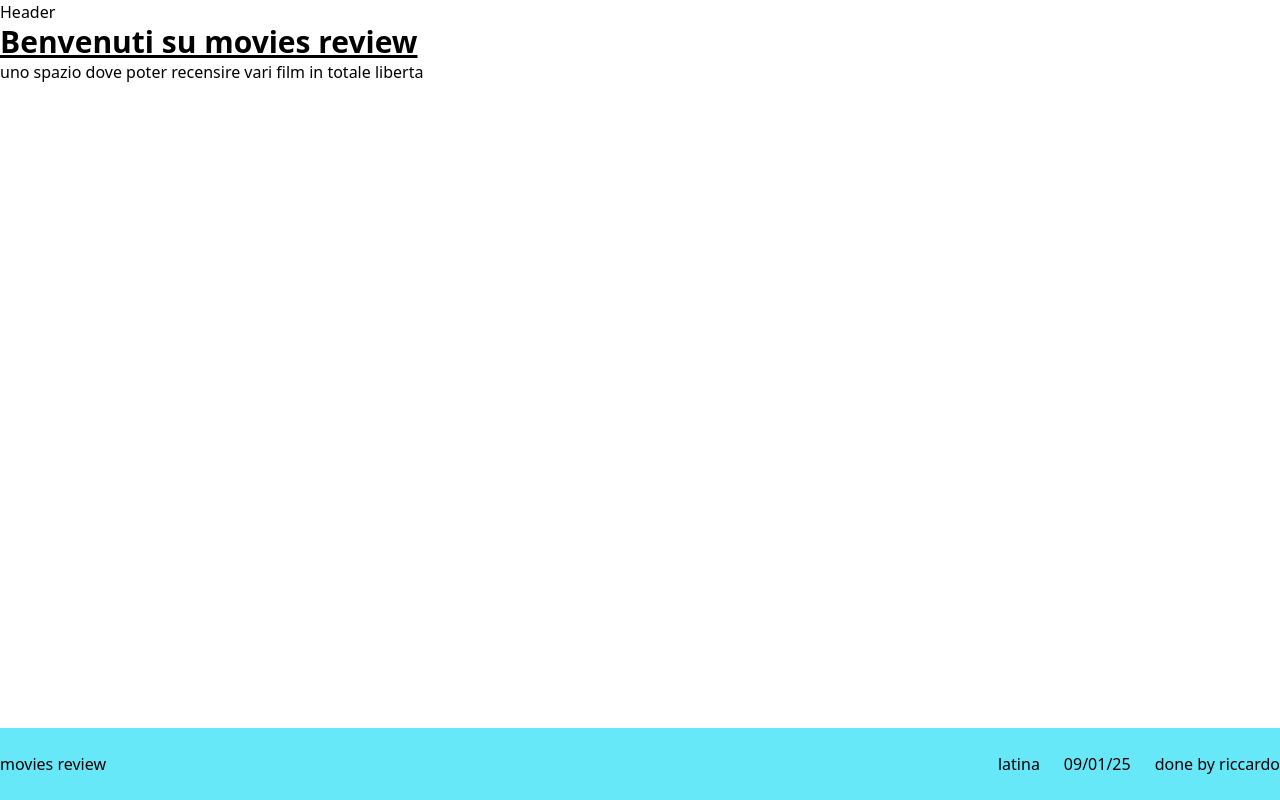
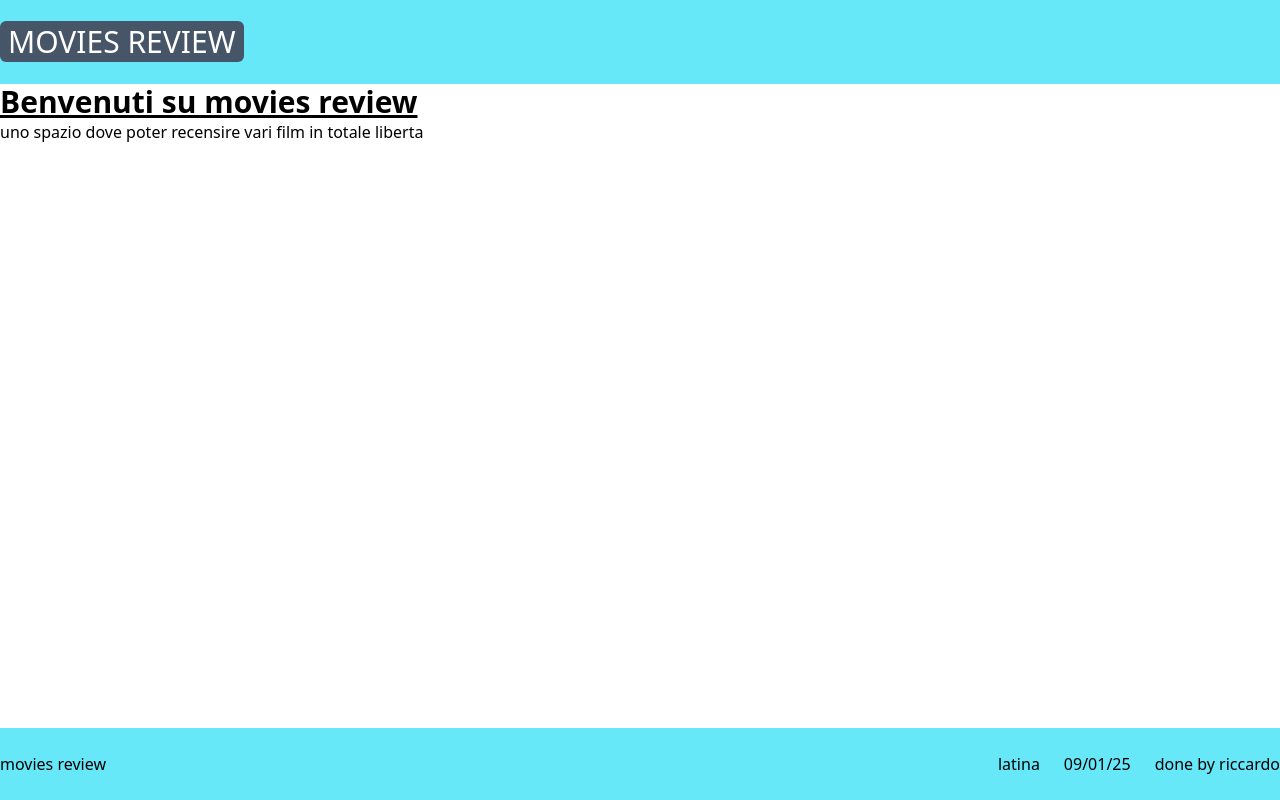
Before and after one commit to RiccardoFiacco/webapp-react, a React (Vite) app: page / in a window 1280 px wide. Built offline with nearby package versions, Linux system fonts and the light colour scheme.

Commit message:
done the header

```diff
--- a/src/Components/Header.jsx
+++ b/src/Components/Header.jsx
@@ -1,7 +1,11 @@
+import { Link } from "react-router-dom"
+
 export function Header(){
  return(
-    <div>
-       Header
+    <div className="bg-cyan-300 py-6">
+        <div className="container ">
+            <Link to='/' className="text-3xl bg-slate-600 text-white rounded-md px-2 hover:bg-slate-800">MOVIES REVIEW</Link>
+        </div>
     </div>
  )
 }
```
